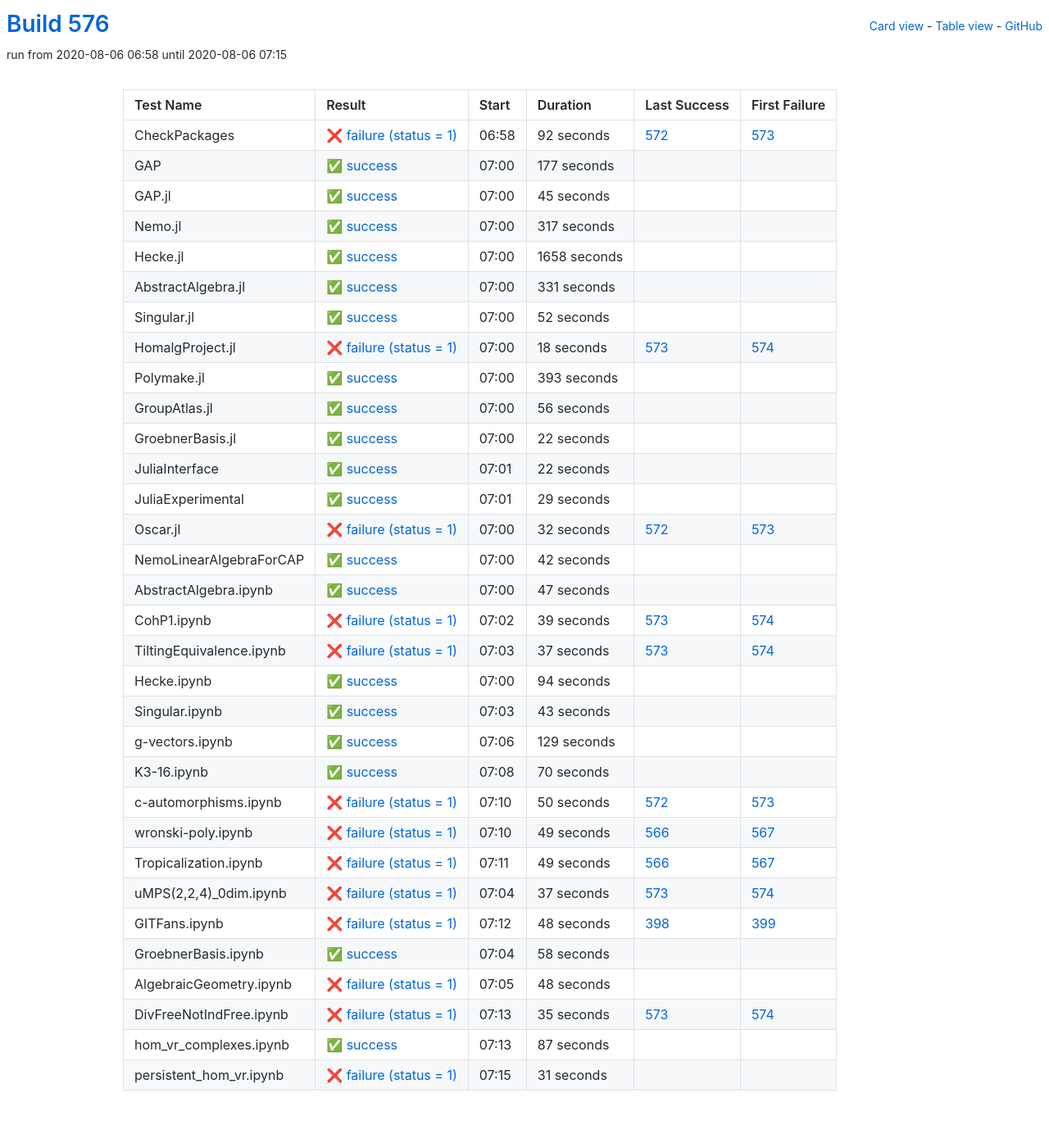
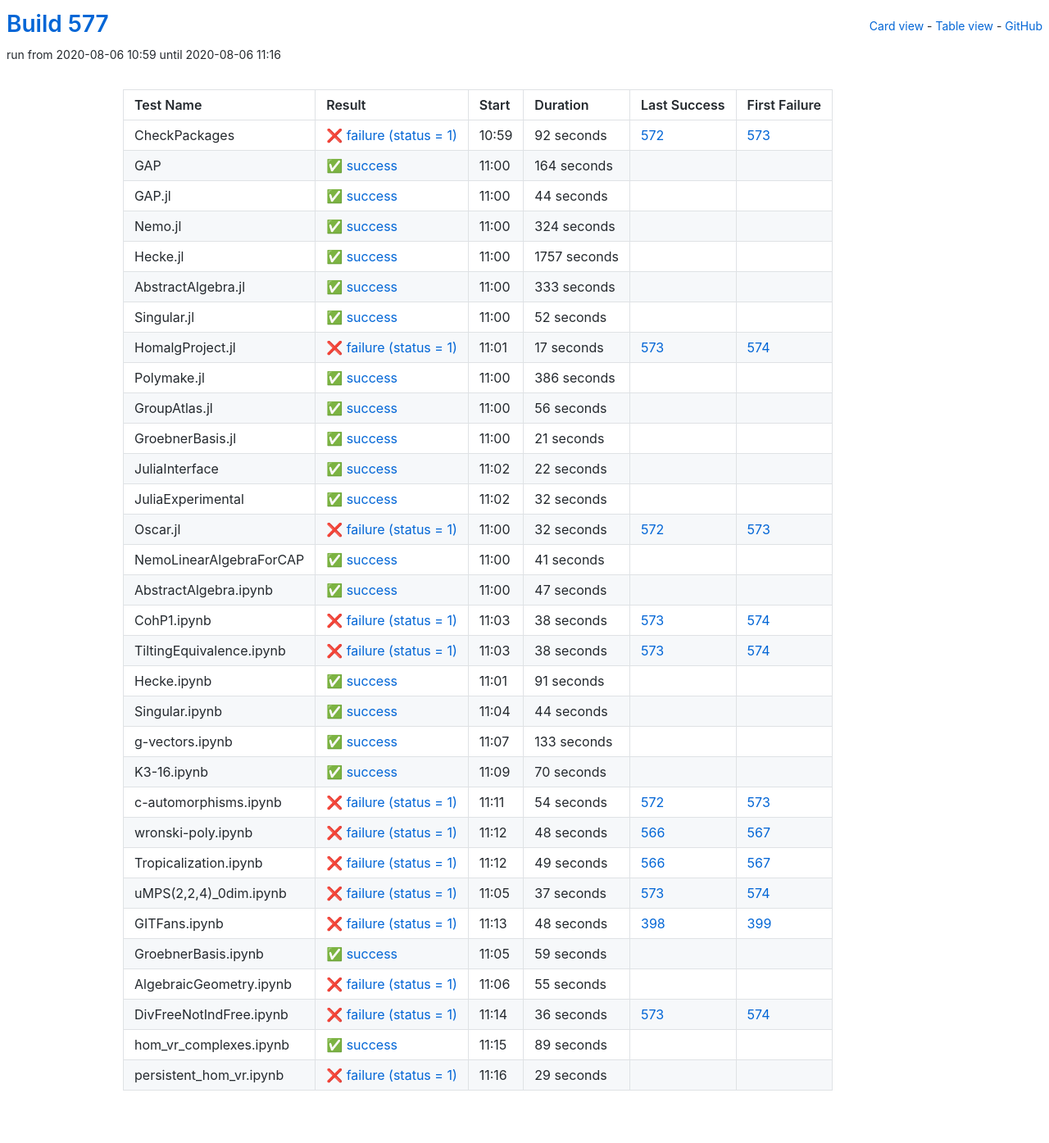
Before and after one commit to oscar-system/oscar-ci-status-stable, a Jekyll site: the page built from table.html, in a window 1280 px wide. Shown: the whole page at 82% size. Built offline with Jekyll 4.4.1, drawn with Linux system fonts in a browser that asks for light colours.

Commit message:
Build #577

```diff
--- a/_data/ci.yml
+++ b/_data/ci.yml
@@ -1,6 +1,6 @@
 ---
-build: 576
-build_url: https://oscarci.mathematik.uni-kl.de/job/oscar-stable/576/
+build: 577
+build_url: https://oscarci.mathematik.uni-kl.de/job/oscar-stable/577/
 job: oscar-stable
 organization: oscar-system
 repo: oscar-ci-status-stable
@@ -8,8 +8,8 @@ repourl: https://github.com/oscar-system/oscar-ci-status-stable
 tests:
 - name: CheckPackages
   id: checkpackages
-  log: https://oscarci.mathematik.uni-kl.de/job/oscar-stable/576/artifact/logs/build-576/CheckPackages.log
-  start: 2020-08-06 06:58
+  log: https://oscarci.mathematik.uni-kl.de/job/oscar-stable/577/artifact/logs/build-577/CheckPackages.log
+  start: 2020-08-06 10:59
   success: false
   exitcode: 1
   status: failure
@@ -20,68 +20,68 @@ tests:
   first_failure_url: https://oscarci.mathematik.uni-kl.de/job/oscar-stable/573/
 - name: GAP
   id: gap
-  log: https://oscarci.mathematik.uni-kl.de/job/oscar-stable/576/artifact/logs/build-576/GAP.log
-  start: 2020-08-06 07:00
+  log: https://oscarci.mathematik.uni-kl.de/job/oscar-stable/577/artifact/logs/build-577/GAP.log
+  start: 2020-08-06 11:00
   success: true
   exitcode: 0
   status: success
-  duration: 177
+  duration: 164
   last_success: false
   last_success_url:
   first_failure: false
   first_failure_url:
 - name: GAP.jl
   id: gap-jl
-  log: https://oscarci.mathematik.uni-kl.de/job/oscar-stable/576/artifact/logs/build-576/GAP.jl.log
-  start: 2020-08-06 07:00
+  log: https://oscarci.mathematik.uni-kl.de/job/oscar-stable/577/artifact/logs/build-577/GAP.jl.log
+  start: 2020-08-06 11:00
   success: true
   exitcode: 0
   status: success
-  duration: 45
+  duration: 44
   last_success: false
   last_success_url:
   first_failure: false
   first_failure_url:
 - name: Nemo.jl
   id: nemo-jl
-  log: https://oscarci.mathematik.uni-kl.de/job/oscar-stable/576/artifact/logs/build-576/Nemo.jl.log
-  start: 2020-08-06 07:00
+  log: https://oscarci.mathematik.uni-kl.de/job/oscar-stable/577/artifact/logs/build-577/Nemo.jl.log
+  start: 2020-08-06 11:00
   success: true
   exitcode: 0
   status: success
-  duration: 317
+  duration: 324
   last_success: false
   last_success_url:
   first_failure: false
   first_failure_url:
 - name: Hecke.jl
   id: hecke-jl
-  log: https://oscarci.mathematik.uni-kl.de/job/oscar-stable/576/artifact/logs/build-576/Hecke.jl.log
-  start: 2020-08-06 07:00
+  log: https://oscarci.mathematik.uni-kl.de/job/oscar-stable/577/artifact/logs/build-577/Hecke.jl.log
+  start: 2020-08-06 11:00
   success: true
   exitcode: 0
   status: success
-  duration: 1658
+  duration: 1757
   last_success: false
   last_success_url:
   first_failure: false
   first_failure_url:
 - name: AbstractAlgebra.jl
   id: abstractalgebra-jl
-  log: https://oscarci.mathematik.uni-kl.de/job/oscar-stable/576/artifact/logs/build-576/AbstractAlgebra.jl.log
-  start: 2020-08-06 07:00
+  log: https://oscarci.mathematik.uni-kl.de/job/oscar-stable/577/artifact/logs/build-577/AbstractAlgebra.jl.log
+  start: 2020-08-06 11:00
   success: true
   exitcode: 0
   status: success
-  duration: 331
+  duration: 333
   last_success: false
   last_success_url:
   first_failure: false
   first_failure_url:
 - name: Singular.jl
   id: singular-jl
-  log: https://oscarci.mathematik.uni-kl.de/job/oscar-stable/576/artifact/logs/build-576/Singular.jl.log
-  start: 2020-08-06 07:00
+  log: https://oscarci.mathematik.uni-kl.de/job/oscar-stable/577/artifact/logs/build-577/Singular.jl.log
+  start: 2020-08-06 11:00
   success: true
   exitcode: 0
   status: success
@@ -92,32 +92,32 @@ tests:
   first_failure_url:
 - name: HomalgProject.jl
   id: homalgproject-jl
-  log: https://oscarci.mathematik.uni-kl.de/job/oscar-stable/576/artifact/logs/build-576/HomalgProject.jl.log
-  start: 2020-08-06 07:00
+  log: https://oscarci.mathematik.uni-kl.de/job/oscar-stable/577/artifact/logs/build-577/HomalgProject.jl.log
+  start: 2020-08-06 11:01
   success: false
   exitcode: 1
   status: failure
-  duration: 18
+  duration: 17
   last_success: 573
   last_success_url: https://oscarci.mathematik.uni-kl.de/job/oscar-stable/573/
   first_failure: 574
   first_failure_url: https://oscarci.mathematik.uni-kl.de/job/oscar-stable/574/
 - name: Polymake.jl
   id: polymake-jl
-  log: https://oscarci.mathematik.uni-kl.de/job/oscar-stable/576/artifact/logs/build-576/Polymake.jl.log
-  start: 2020-08-06 07:00
+  log: https://oscarci.mathematik.uni-kl.de/job/oscar-stable/577/artifact/logs/build-577/Polymake.jl.log
+  start: 2020-08-06 11:00
   success: true
   exitcode: 0
   status: success
-  duration: 393
+  duration: 386
   last_success: false
   last_success_url:
   first_failure: false
   first_failure_url:
 - name: GroupAtlas.jl
   id: groupatlas-jl
-  log: https://oscarci.mathematik.uni-kl.de/job/oscar-stable/576/artifact/logs/build-576/GroupAtlas.jl.log
-  start: 2020-08-06 07:00
+  log: https://oscarci.mathematik.uni-kl.de/job/oscar-stable/577/artifact/logs/build-577/GroupAtlas.jl.log
+  start: 2020-08-06 11:00
   success: true
   exitcode: 0
   status: success
@@ -128,20 +128,20 @@ tests:
   first_failure_url:
 - name: GroebnerBasis.jl
   id: groebnerbasis-jl
-  log: https://oscarci.mathematik.uni-kl.de/job/oscar-stable/576/artifact/logs/build-576/GroebnerBasis.jl.log
-  start: 2020-08-06 07:00
+  log: https://oscarci.mathematik.uni-kl.de/job/oscar-stable/577/artifact/logs/build-577/GroebnerBasis.jl.log
+  start: 2020-08-06 11:00
   success: true
   exitcode: 0
   status: success
-  duration: 22
+  duration: 21
   last_success: false
   last_success_url:
   first_failure: false
   first_failure_url:
 - name: JuliaInterface
   id: juliainterface
-  log: https://oscarci.mathematik.uni-kl.de/job/oscar-stable/576/artifact/logs/build-576/JuliaInterface.log
-  start: 2020-08-06 07:01
+  log: https://oscarci.mathematik.uni-kl.de/job/oscar-stable/577/artifact/logs/build-577/JuliaInterface.log
+  start: 2020-08-06 11:02
   success: true
   exitcode: 0
   status: success
@@ -152,20 +152,20 @@ tests:
   first_failure_url:
 - name: JuliaExperimental
   id: juliaexperimental
-  log: https://oscarci.mathematik.uni-kl.de/job/oscar-stable/576/artifact/logs/build-576/JuliaExperimental.log
-  start: 2020-08-06 07:01
+  log: https://oscarci.mathematik.uni-kl.de/job/oscar-stable/577/artifact/logs/build-577/JuliaExperimental.log
+  start: 2020-08-06 11:02
   success: true
   exitcode: 0
   status: success
-  duration: 29
+  duration: 32
   last_success: false
   last_success_url:
   first_failure: false
   first_failure_url:
 - name: Oscar.jl
   id: oscar-jl
-  log: https://oscarci.mathematik.uni-kl.de/job/oscar-stable/576/artifact/logs/build-576/Oscar.jl.log
-  start: 2020-08-06 07:00
+  log: https://oscarci.mathematik.uni-kl.de/job/oscar-stable/577/artifact/logs/build-577/Oscar.jl.log
+  start: 2020-08-06 11:00
   success: false
   exitcode: 1
   status: failure
@@ -176,20 +176,20 @@ tests:
   first_failure_url: https://oscarci.mathematik.uni-kl.de/job/oscar-stable/573/
 - name: NemoLinearAlgebraForCAP
   id: nemolinearalgebraforcap
-  log: https://oscarci.mathematik.uni-kl.de/job/oscar-stable/576/artifact/logs/build-576/NemoLinearAlgebraForCAP.log
-  start: 2020-08-06 07:00
+  log: https://oscarci.mathematik.uni-kl.de/job/oscar-stable/577/artifact/logs/build-577/NemoLinearAlgebraForCAP.log
+  start: 2020-08-06 11:00
   success: true
   exitcode: 0
   status: success
-  duration: 42
+  duration: 41
   last_success: false
   last_success_url:
   first_failure: false
   first_failure_url:
 - name: AbstractAlgebra.ipynb
   id: abstractalgebra-ipynb
-  log: https://oscarci.mathematik.uni-kl.de/job/oscar-stable/576/artifact/logs/build-576/AbstractAlgebra.ipynb.log
-  start: 2020-08-06 07:00
+  log: https://oscarci.mathematik.uni-kl.de/job/oscar-stable/577/artifact/logs/build-577/AbstractAlgebra.ipynb.log
+  start: 2020-08-06 11:00
   success: true
   exitcode: 0
   status: success
@@ -200,68 +200,68 @@ tests:
   first_failure_url:
 - name: CohP1.ipynb
   id: cohp1-ipynb
-  log: https://oscarci.mathematik.uni-kl.de/job/oscar-stable/576/artifact/logs/build-576/CohP1.ipynb.log
-  start: 2020-08-06 07:02
+  log: https://oscarci.mathematik.uni-kl.de/job/oscar-stable/577/artifact/logs/build-577/CohP1.ipynb.log
+  start: 2020-08-06 11:03
   success: false
   exitcode: 1
   status: failure
-  duration: 39
+  duration: 38
   last_success: 573
   last_success_url: https://oscarci.mathematik.uni-kl.de/job/oscar-stable/573/
   first_failure: 574
   first_failure_url: https://oscarci.mathematik.uni-kl.de/job/oscar-stable/574/
 - name: TiltingEquivalence.ipynb
   id: tiltingequivalence-ipynb
-  log: https://oscarci.mathematik.uni-kl.de/job/oscar-stable/576/artifact/logs/build-576/TiltingEquivalence.ipynb.log
-  start: 2020-08-06 07:03
+  log: https://oscarci.mathematik.uni-kl.de/job/oscar-stable/577/artifact/logs/build-577/TiltingEquivalence.ipynb.log
+  start: 2020-08-06 11:03
   success: false
   exitcode: 1
   status: failure
-  duration: 37
+  duration: 38
   last_success: 573
   last_success_url: https://oscarci.mathematik.uni-kl.de/job/oscar-stable/573/
   first_failure: 574
   first_failure_url: https://oscarci.mathematik.uni-kl.de/job/oscar-stable/574/
 - name: Hecke.ipynb
   id: hecke-ipynb
-  log: https://oscarci.mathematik.uni-kl.de/job/oscar-stable/576/artifact/logs/build-576/Hecke.ipynb.log
-  start: 2020-08-06 07:00
+  log: https://oscarci.mathematik.uni-kl.de/job/oscar-stable/577/artifact/logs/build-577/Hecke.ipynb.log
+  start: 2020-08-06 11:01
   success: true
   exitcode: 0
   status: success
-  duration: 94
+  duration: 91
   last_success: false
   last_success_url:
   first_failure: false
   first_failure_url:
 - name: Singular.ipynb
   id: singular-ipynb
-  log: https://oscarci.mathematik.uni-kl.de/job/oscar-stable/576/artifact/logs/build-576/Singular.ipynb.log
-  start: 2020-08-06 07:03
+  log: https://oscarci.mathematik.uni-kl.de/job/oscar-stable/577/artifact/logs/build-577/Singular.ipynb.log
+  start: 2020-08-06 11:04
   success: true
   exitcode: 0
   status: success
-  duration: 43
+  duration: 44
   last_success: false
   last_success_url:
   first_failure: false
   first_failure_url:
 - name: g-vectors.ipynb
   id: g-vectors-ipynb
-  log: https://oscarci.mathematik.uni-kl.de/job/oscar-stable/576/artifact/logs/build-576/g-vectors.ipynb.log
-  start: 2020-08-06 07:06
+  log: https://oscarci.mathematik.uni-kl.de/job/oscar-stable/577/artifact/logs/build-577/g-vectors.ipynb.log
+  start: 2020-08-06 11:07
   success: true
   exitcode: 0
   status: success
-  duration: 129
+  duration: 133
   last_success: false
   last_success_url:
   first_failure: false
   first_failure_url:
 - name: K3-16.ipynb
   id: k3-16-ipynb
-  log: https://oscarci.mathematik.uni-kl.de/job/oscar-stable/576/artifact/logs/build-576/K3-16.ipynb.log
-  start: 2020-08-06 07:08
+  log: https://oscarci.mathematik.uni-kl.de/job/oscar-stable/577/artifact/logs/build-577/K3-16.ipynb.log
+  start: 2020-08-06 11:09
   success: true
   exitcode: 0
   status: success
@@ -272,32 +272,32 @@ tests:
   first_failure_url:
 - name: c-automorphisms.ipynb
   id: c-automorphisms-ipynb
-  log: https://oscarci.mathematik.uni-kl.de/job/oscar-stable/576/artifact/logs/build-576/c-automorphisms.ipynb.log
-  start: 2020-08-06 07:10
+  log: https://oscarci.mathematik.uni-kl.de/job/oscar-stable/577/artifact/logs/build-577/c-automorphisms.ipynb.log
+  start: 2020-08-06 11:11
   success: false
   exitcode: 1
   status: failure
-  duration: 50
+  duration: 54
   last_success: 572
   last_success_url: https://oscarci.mathematik.uni-kl.de/job/oscar-stable/572/
   first_failure: 573
   first_failure_url: https://oscarci.mathematik.uni-kl.de/job/oscar-stable/573/
 - name: wronski-poly.ipynb
   id: wronski-poly-ipynb
-  log: https://oscarci.mathematik.uni-kl.de/job/oscar-stable/576/artifact/logs/build-576/wronski-poly.ipynb.log
-  start: 2020-08-06 07:10
+  log: https://oscarci.mathematik.uni-kl.de/job/oscar-stable/577/artifact/logs/build-577/wronski-poly.ipynb.log
+  start: 2020-08-06 11:12
   success: false
   exitcode: 1
   status: failure
-  duration: 49
+  duration: 48
   last_success: 566
   last_success_url: https://oscarci.mathematik.uni-kl.de/job/oscar-stable/566/
   first_failure: 567
   first_failure_url: https://oscarci.mathematik.uni-kl.de/job/oscar-stable/567/
 - name: Tropicalization.ipynb
   id: tropicalization-ipynb
-  log: https://oscarci.mathematik.uni-kl.de/job/oscar-stable/576/artifact/logs/build-576/Tropicalization.ipynb.log
-  start: 2020-08-06 07:11
+  log: https://oscarci.mathematik.uni-kl.de/job/oscar-stable/577/artifact/logs/build-577/Tropicalization.ipynb.log
+  start: 2020-08-06 11:12
   success: false
   exitcode: 1
   status: failure
@@ -308,8 +308,8 @@ tests:
   first_failure_url: https://oscarci.mathematik.uni-kl.de/job/oscar-stable/567/
 - name: uMPS(2,2,4)_0dim.ipynb
   id: umps-2-2-4-0dim-ipynb
-  log: https://oscarci.mathematik.uni-kl.de/job/oscar-stable/576/artifact/logs/build-576/uMPS-2-2-4-_0dim.ipynb.log
-  start: 2020-08-06 07:04
+  log: https://oscarci.mathematik.uni-kl.de/job/oscar-stable/577/artifact/logs/build-577/uMPS-2-2-4-_0dim.ipynb.log
+  start: 2020-08-06 11:05
   success: false
   exitcode: 1
   status: failure
@@ -320,8 +320,8 @@ tests:
   first_failure_url: https://oscarci.mathematik.uni-kl.de/job/oscar-stable/574/
 - name: GITFans.ipynb
   id: gitfans-ipynb
-  log: https://oscarci.mathematik.uni-kl.de/job/oscar-stable/576/artifact/logs/build-576/GITFans.ipynb.log
-  start: 2020-08-06 07:12
+  log: https://oscarci.mathematik.uni-kl.de/job/oscar-stable/577/artifact/logs/build-577/GITFans.ipynb.log
+  start: 2020-08-06 11:13
   success: false
   exitcode: 1
   status: failure
@@ -332,60 +332,60 @@ tests:
   first_failure_url: https://oscarci.mathematik.uni-kl.de/job/oscar-stable/399/
 - name: GroebnerBasis.ipynb
   id: groebnerbasis-ipynb
-  log: https://oscarci.mathematik.uni-kl.de/job/oscar-stable/576/artifact/logs/build-576/GroebnerBasis.ipynb.log
-  start: 2020-08-06 07:04
+  log: https://oscarci.mathematik.uni-kl.de/job/oscar-stable/577/artifact/logs/build-577/GroebnerBasis.ipynb.log
+  start: 2020-08-06 11:05
   success: true
   exitcode: 0
   status: success
-  duration: 58
+  duration: 59
   last_success: false
   last_success_url:
   first_failure: false
   first_failure_url:
 - name: AlgebraicGeometry.ipynb
   id: algebraicgeometry-ipynb
-  log: https://oscarci.mathematik.uni-kl.de/job/oscar-stable/576/artifact/logs/build-576/AlgebraicGeometry.ipynb.log
-  start: 2020-08-06 07:05
+  log: https://oscarci.mathematik.uni-kl.de/job/oscar-stable/577/artifact/logs/build-577/AlgebraicGeometry.ipynb.log
+  start: 2020-08-06 11:06
   success: false
   exitcode: 1
   status: failure
-  duration: 48
+  duration: 55
   last_success: false
   last_success_url:
   first_failure: false
   first_failure_url:
 - name: DivFreeNotIndFree.ipynb
   id: divfreenotindfree-ipynb
-  log: https://oscarci.mathematik.uni-kl.de/job/oscar-stable/576/artifact/logs/build-576/DivFreeNotIndFree.ipynb.log
-  start: 2020-08-06 07:13
+  log: https://oscarci.mathematik.uni-kl.de/job/oscar-stable/577/artifact/logs/build-577/DivFreeNotIndFree.ipynb.log
+  start: 2020-08-06 11:14
   success: false
   exitcode: 1
   status: failure
-  duration: 35
+  duration: 36
   last_success: 573
   last_success_url: https://oscarci.mathematik.uni-kl.de/job/oscar-stable/573/
   first_failure: 574
   first_failure_url: https://oscarci.mathematik.uni-kl.de/job/oscar-stable/574/
 - name: hom_vr_complexes.ipynb
   id: hom-vr-complexes-ipynb
-  log: https://oscarci.mathematik.uni-kl.de/job/oscar-stable/576/artifact/logs/build-576/hom_vr_complexes.ipynb.log
-  start: 2020-08-06 07:13
+  log: https://oscarci.mathematik.uni-kl.de/job/oscar-stable/577/artifact/logs/build-577/hom_vr_complexes.ipynb.log
+  start: 2020-08-06 11:15
   success: true
   exitcode: 0
   status: success
-  duration: 87
+  duration: 89
   last_success: false
   last_success_url:
   first_failure: false
   first_failure_url:
 - name: persistent_hom_vr.ipynb
   id: persistent-hom-vr-ipynb
-  log: https://oscarci.mathematik.uni-kl.de/job/oscar-stable/576/artifact/logs/build-576/persistent_hom_vr.ipynb.log
-  start: 2020-08-06 07:15
+  log: https://oscarci.mathematik.uni-kl.de/job/oscar-stable/577/artifact/logs/build-577/persistent_hom_vr.ipynb.log
+  start: 2020-08-06 11:16
   success: false
   exitcode: 1
   status: failure
-  duration: 31
+  duration: 29
   last_success: false
   last_success_url:
   first_failure: false
```
Also changed, not shown: README.md.
